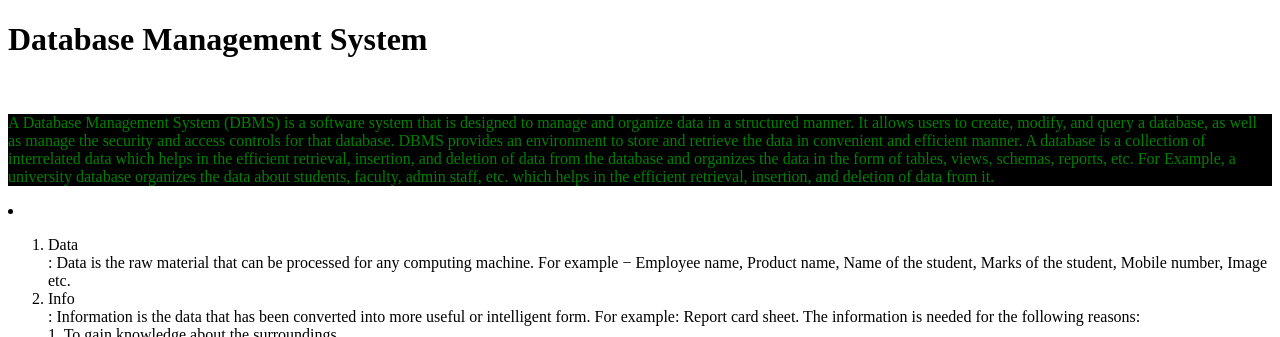
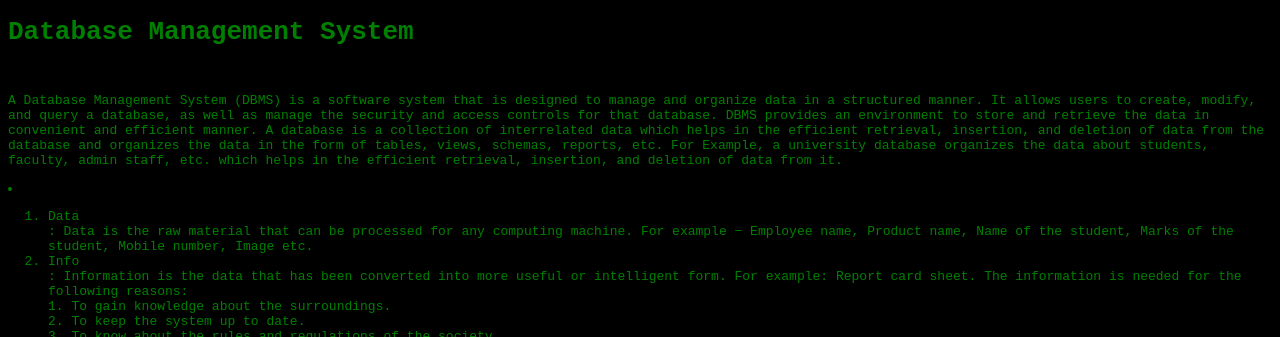
Before and after one commit to AAKRITI-NAGARKOTI/AAKRITI-O6, a plain HTML site: page DBMS.html in a window 1280 px wide. Shown: the top 337 px of the page. Drawn offline with Linux system fonts and the light colour scheme.

Commit message:
update DBMS.html

```diff
--- a/DBMS.html
+++ b/DBMS.html
@@ -3,10 +3,11 @@
 <head>
     <title>Comp-1</title>
     <style>
-        p{
+        body{
             align:justify;
             background-color: black;
             color: green;
+            font-family: monospace;
         }
     </style>
 </head>
```
